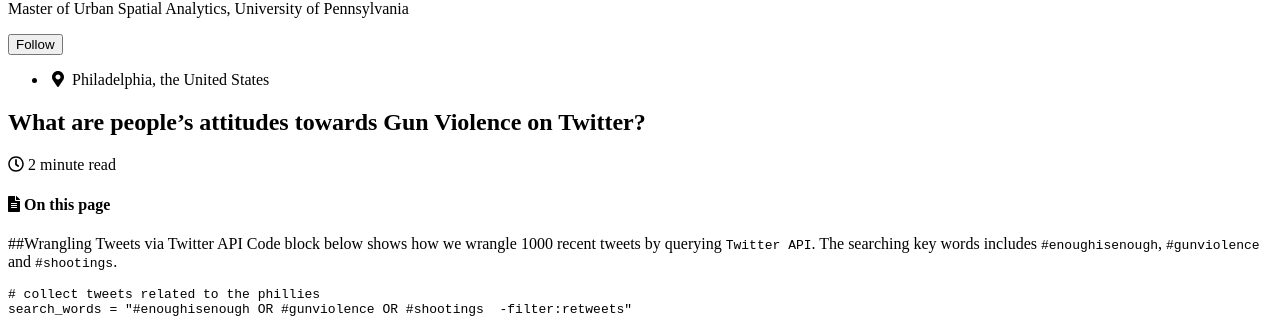
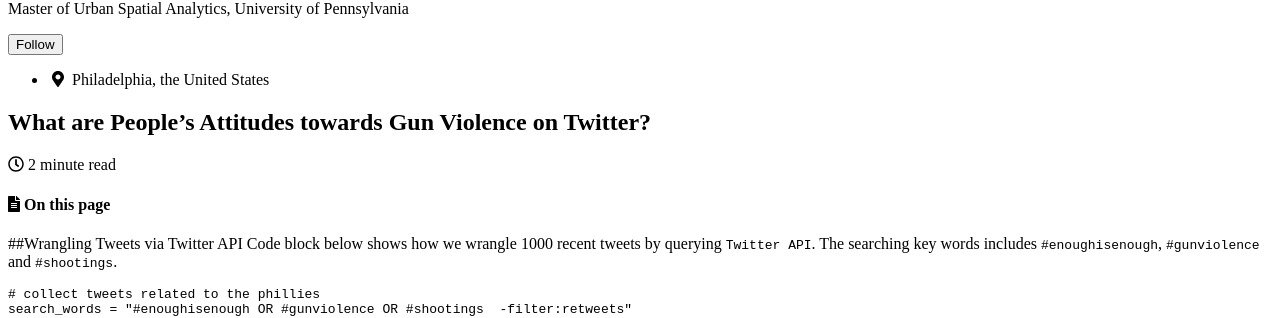
Before and after one commit to nickhand/shooting_victims, a Jekyll site: the page built from _posts/2020-12-21-4-tweets-analysis.md, in a window 1280 px wide and 1400 px high, scrolled down 1355 px. Shown: the part 151-469 px from the top of the window. Built offline with Jekyll 4.4.1, drawn with Linux system fonts in a browser that asks for light colours; cached includes are drawn as plain includes; nearby versions of some CDN libraries; some of the changed text lies outside the part shown.

```diff
--- a/_posts/2020-12-21-4-tweets-analysis.md
+++ b/_posts/2020-12-21-4-tweets-analysis.md
@@ -1,5 +1,5 @@
 ---
-title: " What are people’s attitudes towards Gun Violence on Twitter? "
+title: " What are People’s Attitudes towards Gun Violence on Twitter? "
 date: 2020-12-19T15:34:30-04:00
 published: true
 tags: [python, matplotlib, altair, interactive map]
@@ -27,8 +27,12 @@ Before counting the frequency of words, a series of cleaning steps are processed
 - Remove searching words
 - Convert all letters to lowercase
 
-Below is a table showing Top 20 common words found in tweets. From `people`, `time`, `need` and `stop`, we infer that most people hold negative point of shooting violence. Gun violence is not a personal issue, but seriously affects social safety and lives of us. Word cloud is also plotted with Top 200 words using `WordCloud` package. As we can see, recent social events and famous people are also listed in the common words, such as `covid`, `lockdown` and `trump`.
+Below is a table showing Top 20 common words found in tweets. From `people`, `time`, `need` and `stop`, we infer that most people hold negative point of shooting violence. Gun violence is not a personal issue, but seriously affects social safety and lives of us.
+
 ![common_words](https://raw.githubusercontent.com/ihcgnahz/shooting_victims/master/charts/common_words.png)
+
+Word cloud is also plotted with Top 200 words using `WordCloud` package. As we can see, recent social events and famous people are also listed in the common words, such as `covid`, `lockdown` and `trump`.
+
 ![word_cloud](https://raw.githubusercontent.com/ihcgnahz/shooting_victims/master/charts/word_cloud.png)
 
 ##Sentiment Analysis
```
